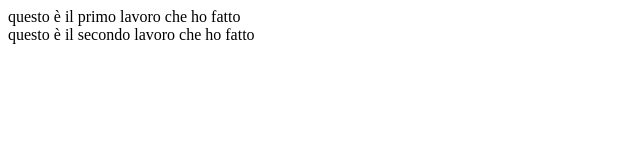
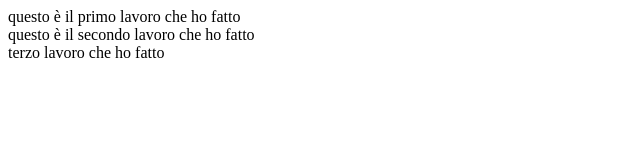
Before and after one commit to justoverclockl/epicode-today-lesson, a plain HTML site: page index.html in a window 1280 px wide. Shown: the whole page, without its empty margins (0-640 px from the left). Drawn offline with Linux system fonts and the light colour scheme.

Commit message:
Terzo commit

```diff
--- a/index.html
+++ b/index.html
@@ -14,5 +14,8 @@
 
         <div>questo è il secondo lavoro che ho fatto</div>
 
+
+        <div>terzo lavoro che ho fatto</div>
+
     </body>
 </html>
```
